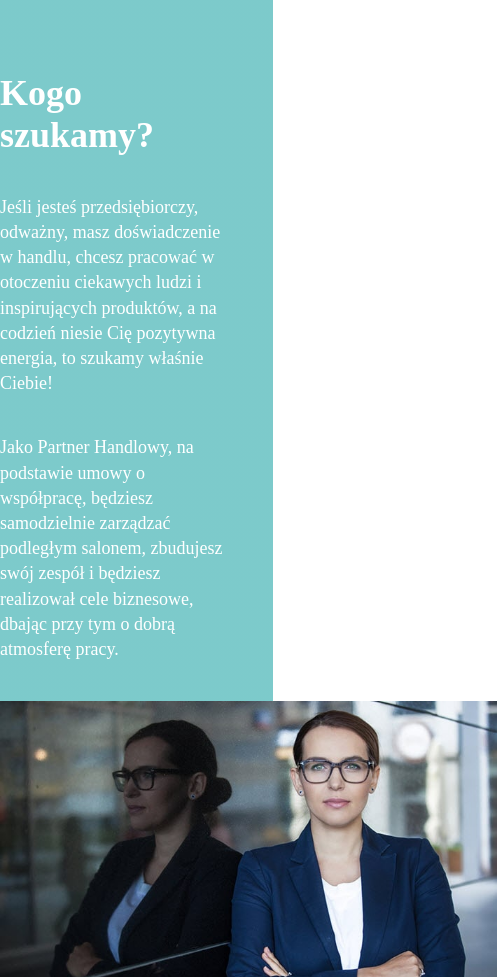
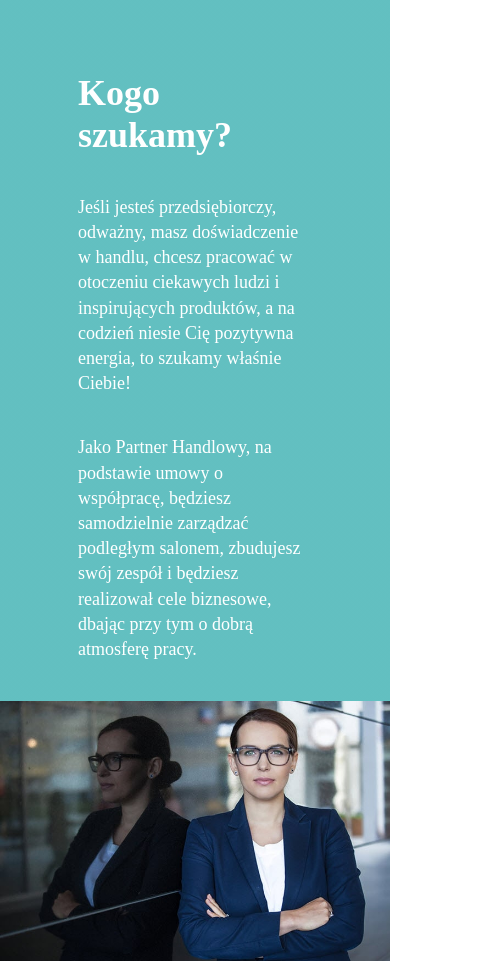
Before and after one commit to DawidGaleziewski/empik-partnerzyb2b, a website built with webpack: page src/index.html in a window 390 px wide. Shown: the part 3723-4700 px from the top of the page, 497 px wide, since content can reach past the window. Built offline with nearby package versions, Linux system fonts and the light colour scheme; files whose address does not match are found by name.

Commit message:
update: started working on mobile version for candidate-profile

```diff
--- a/src/sass/components/_candidate-profile.scss
+++ b/src/sass/components/_candidate-profile.scss
@@ -1,10 +1,19 @@
 .candidate-profile {
-  //   background-color: rgba(92, 189, 190, 0.8);
+  background-color: rgba(92, 189, 190, 0.8);
   background-image: linear-gradient(
     to right,
     rgba(92, 189, 190, 0.8) 70%,
     #fff 30%
   );
+
+  @media screen and (max-width: 1170px) {
+    background-image: linear-gradient(
+      to bottom,
+      rgba(92, 189, 190, 0.8) 90%,
+      #fff 10%
+    );
+  }
+
   padding: 3.9rem 0;
   color: #fff;
 
@@ -13,6 +22,16 @@
     display: inline-block;
     vertical-align: top;
     margin-right: 3.3rem;
+
+    @media screen and (max-width: 1170px) {
+      width: 80%;
+      display: block;
+      margin: 0 auto;
+    }
+
+    @media (max-width: 640px) {
+      width: 100%;
+    }
   }
   &__header {
     font-size: 3.6rem;
@@ -30,9 +49,28 @@
     width: 35%;
     // height: 100%;
     display: inline-block;
+    @media screen and (max-width: 1170px) {
+      width: 80%;
+      display: block;
+      margin: 0 auto;
+    }
+
+    @media (max-width: 640px) {
+      width: 100%;
+    }
   }
 
   &__img {
     max-width: 49.7rem;
+    display: block;
+    margin: 0 auto;
+
+    @media screen and (max-width: 1170px) {
+      max-width: 70%;
+    }
+
+    @media (max-width: 640px) {
+      max-width: 100%;
+    }
   }
 }
```
